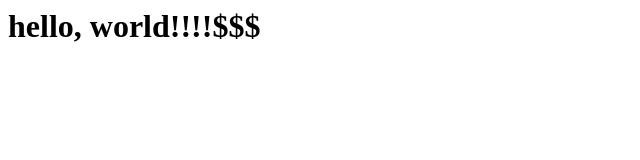
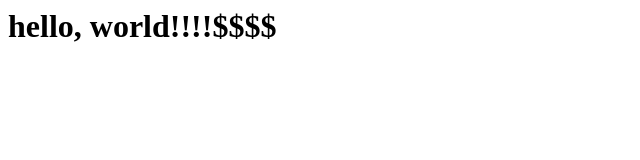
Before and after one commit to nwtgck/use-actions-netlify, a plain HTML site: page public/index.html in a window 1280 px wide. Shown: the full height of the page, 0-640 px from the left. Drawn offline with Linux system fonts and the light colour scheme.

Commit message:
Update index.html

```diff
--- a/public/index.html
+++ b/public/index.html
@@ -1 +1 @@
-<h1>hello, world!!!!$$$</h1>
+<h1>hello, world!!!!$$$$</h1>
```
